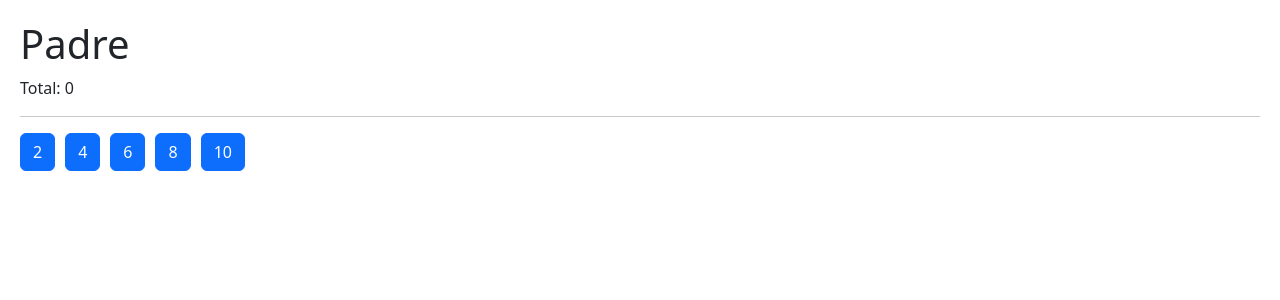
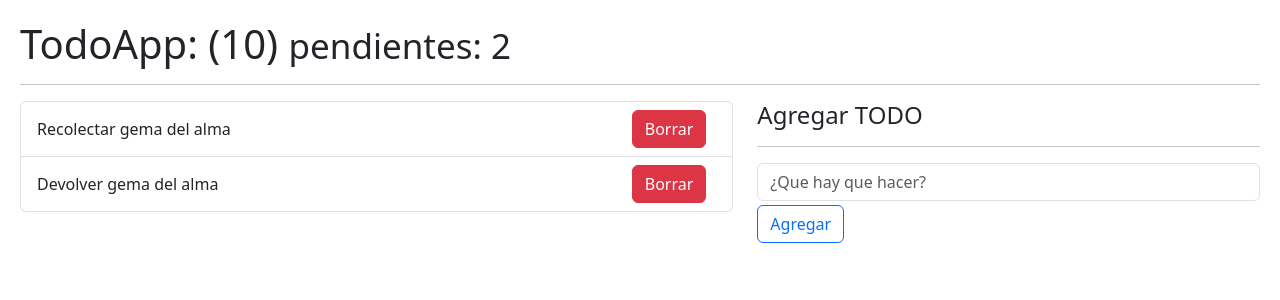
Before and after one commit to Angelussz/hooks-generales-1, a React (Vite) app: page / in a window 1280 px wide. Shown: the top 300 px of the page. Built offline with nearby package versions, Linux system fonts and the light colour scheme.

Commit message:
creacion de un reducer 1

```diff
--- /dev/null
+++ b/src/08-useReducer/TodoAdd.jsx
@@ -0,0 +1,35 @@
+import { useForm } from "../hooks/useForm";
+
+export const TodoAdd = ({ onNewTodo }) => {
+  const { description, onInputChange, onResetForm } = useForm({
+    description: "",
+  });
+  const onFormSubmit = (e) => {
+    e.preventDefault();
+    if(description.length <=1) return;
+    const newTodo = {
+        id: new Date().getTime(),
+        done:false,
+        description: description
+    }
+    onNewTodo(newTodo);
+    onResetForm();
+  };
+  return (
+    <form
+      onSubmit={onFormSubmit}
+    >
+      <input
+        type="text"
+        placeholder="¿Que hay que hacer?"
+        className="form-control"
+        name="description"
+        value={description}
+        onChange={onInputChange}
+      />
+      <button type="submit" className="btn btn-outline-primary mt-1">
+        Agregar
+      </button>
+    </form>
+  );
+};
--- /dev/null
+++ b/src/08-useReducer/TodoApp.jsx
@@ -0,0 +1,54 @@
+import React, { useEffect, useReducer } from "react";
+import { todoReducer } from "./todoReducer";
+import { TodoList } from "./TodoList";
+import { TodoAdd } from "./TodoAdd";
+const InitialState = [
+  {
+    id: new Date().getTime(),
+    description: "Recolectar gema del alma",
+    done: false,
+  },
+  {
+    id: new Date().getTime() * 3,
+    description: "Devolver gema del alma",
+    done: false,
+  },
+];
+
+
+export const TodoApp = () => {
+  const [todos, dispatch] = useReducer(todoReducer, InitialState);
+  useEffect(() => {
+    console.log(todos)
+
+  }, [todos])
+
+  const onNewTodo = (todo)=>{
+      const action = {
+        type:"[TODO] Add Todo",
+        payload: todo
+      }
+      dispatch(action)
+
+  }
+
+  return (
+    <>
+      <h1>
+        TodoApp: (10) <small>pendientes: 2</small>{" "}
+      </h1>
+      <hr />
+      <div className="row">
+        <div className="col-7">
+          <TodoList todos={todos} />
+        </div>
+        <div className="col-5">
+          <h4>Agregar TODO</h4>
+          <hr />
+
+          <TodoAdd onNewTodo={onNewTodo} />
+        </div>
+      </div>
+    </>
+  );
+};
--- /dev/null
+++ b/src/08-useReducer/TodoItem.jsx
@@ -0,0 +1,10 @@
+import React from "react";
+
+export const TodoItem = ({todo}) => {
+  return (
+    <li className="list-group-item d-flex justify-content-between">
+      <span className="align-self-center ">{todo.description}</span>
+      <button className="btn btn-danger">Borrar</button>
+    </li>
+  );
+};
--- /dev/null
+++ b/src/08-useReducer/TodoList.jsx
@@ -0,0 +1,12 @@
+import React from "react";
+import { TodoItem } from "./TodoItem";
+
+export const TodoList = ({todos=[]}) => {
+  return (
+    <ul className="list-group ">
+      {todos.map((todo) => (
+        <TodoItem todo={todo} key={todo.id} />
+      ))}
+    </ul>
+  );
+};
--- /dev/null
+++ b/src/08-useReducer/intro-reducer.js
@@ -0,0 +1,32 @@
+// console.log("hola mundo")
+
+const initialState= [{
+    id:1,
+    todo:'Recolectar la piedra del alma',
+    done:false,
+}]
+
+const todoReducer = (state=initialState, action={}) =>{
+    if(action.type === "[TODO] add todo"){
+        return [...state,action.payload]
+    }
+    return state
+}
+
+
+
+let todos = todoReducer();
+const newTodo = {
+    id:2,
+    todo:"recoletacr maiz del alam",
+    done:false
+}
+
+const addTodo = {
+    type:"[TODO] add todo",
+    payload:newTodo
+}
+
+todos = todoReducer(initialState,addTodo);
+
+console.log(todos)
--- /dev/null
+++ b/src/08-useReducer/todoReducer.js
@@ -0,0 +1,10 @@
+export const todoReducer = (initialState = [], action)=>{
+    switch (action.type) {
+        case "[TODO] Add Todo":
+            return [...initialState,action.payload]
+
+
+        default:
+            return initialState;
+    }
+}
--- a/src/main.jsx
+++ b/src/main.jsx
@@ -2,6 +2,7 @@ import React from 'react'
 import ReactDOM from 'react-dom/client'
 import "bootstrap/dist/css/bootstrap.min.css"
 import './index.css'
+import { TodoApp } from './08-useReducer/TodoApp'
 // import { HooksApp } from './HooksApp'
 // import { CounterApp } from './01-useState/CounterApp'
 // import { CounterWithCustomHooks } from './01-useState/CounterWithCustomHooks'
@@ -11,10 +12,10 @@ import './index.css'
 // import { FocusScreen } from './04-useRef/FocusScreen'
 // import { Layout } from './05-useLayoutEffect/Layout'
 // import { Memorize } from './06-memo/Memorize'
-import { MemoHook } from './06-memo/MemoHook'
-import { CallBackHook } from './06-memo/CallBackHook'
-import { Padre } from './07-tarea-memo/Padre'
-
+// import { MemoHook } from './06-memo/MemoHook'
+// import { CallBackHook } from './06-memo/CallBackHook'
+// import { Padre } from './07-tarea-memo/Padre'
+// import './08-useReducer/intro-reducer'
 ReactDOM.createRoot(document.getElementById('root')).render(
   <React.StrictMode>
     {/* <HooksApp /> */}
@@ -28,7 +29,8 @@ ReactDOM.createRoot(document.getElementById('root')).render(
     {/* <Memorize /> */}
     {/* <MemoHook /> */}
     {/* <CallBackHook /> */}
-    <Padre />
+    {/* <Padre /> */}
+    <TodoApp />
 
   </React.StrictMode>,
 )
```
